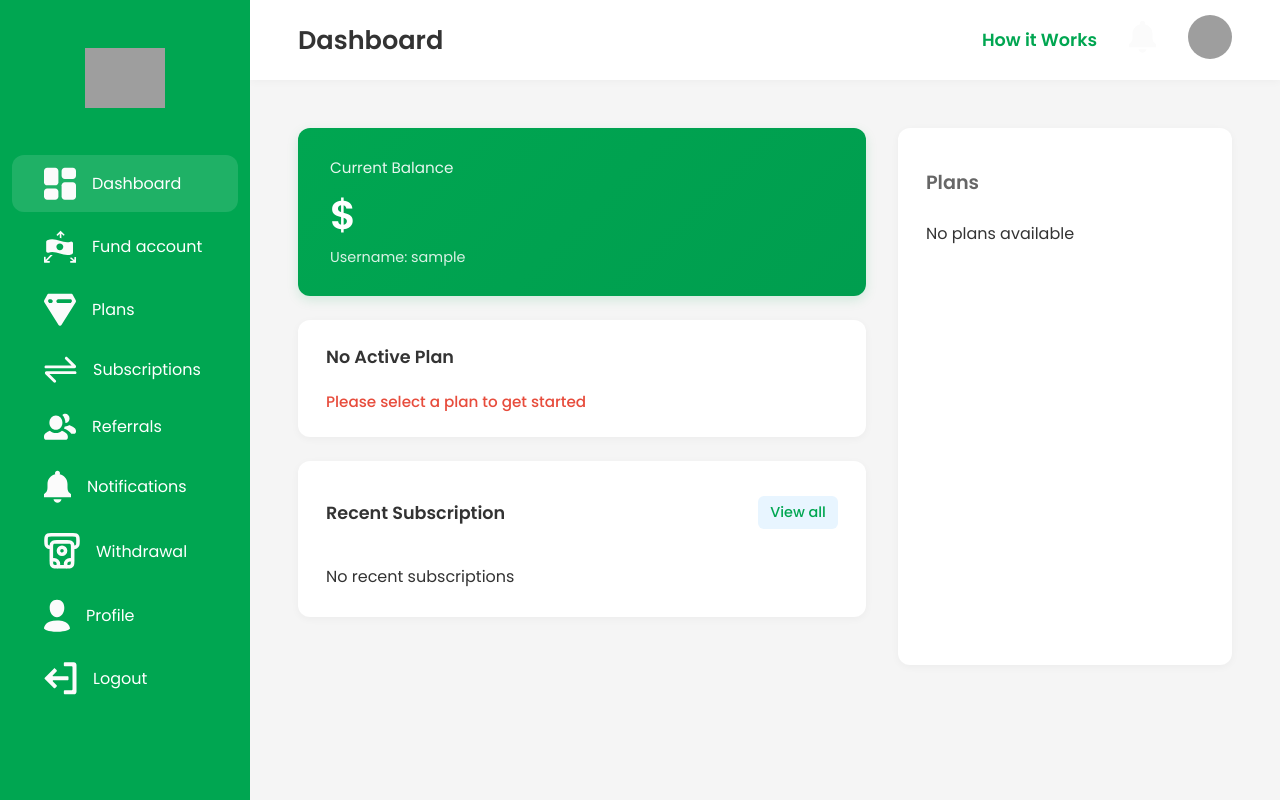
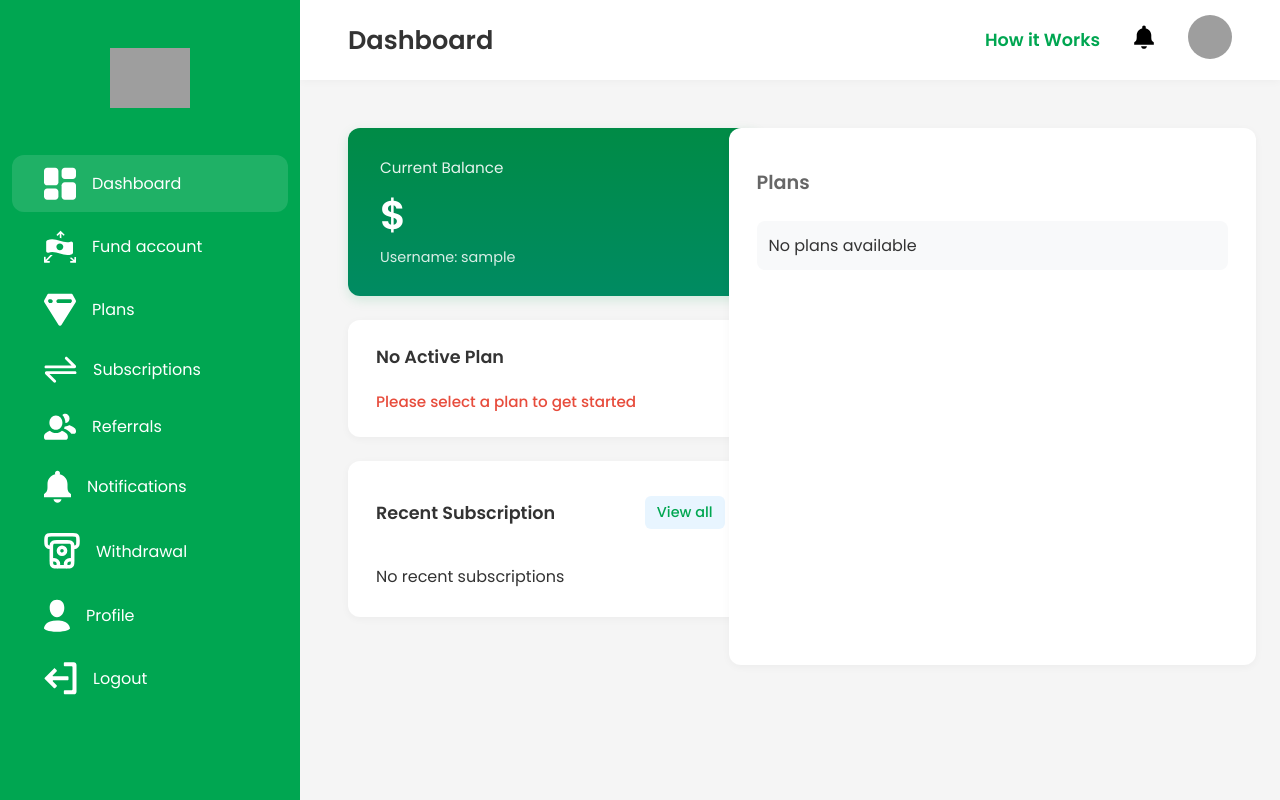
Before and after one commit to dotunv/agapeweb, a Django app: page /dashboard/ in a window 1280 px wide. Run offline with Django 5.2, Linux system fonts and the light colour scheme; the visitor is signed in with stand-in values (Sample User, id 1); data that the repository does not hold is empty; grey boxes are pictures that could not be loaded.

Commit message:
Update dashboard icons and styles for improved visibility and layout
- Changed the fill color of the notifications icon to black for better contrast.
- Adjusted sidebar width and added new styles for icons to enhance visual consistency.
- Updated HTML structure for sidebar navigation links to include new icon styles.
- Enhanced responsive design for dashboard layout, ensuring better usability across devices.

```diff
--- a/templates/dashboard/base_dashboard.html
+++ b/templates/dashboard/base_dashboard.html
@@ -15,7 +15,7 @@
             --background-light: #F5F5F5;
             --white: #FFFFFF;
             --light-blue: #9BBFF4;
-            --sidebar-width: 270px;
+            --sidebar-width: 320px;
             --transition-speed: 0.4s;
             --transition-timing: cubic-bezier(0.4, 0, 0.2, 1);
             --spacing-sm: clamp(8px, 1vw, 12px);
@@ -213,7 +213,7 @@
         /* Enhanced Responsive Breakpoints */
         @media (max-width: 1400px) {
             :root {
-                --sidebar-width: 250px;
+                --sidebar-width: 300px;
             }
 
             .page-title {
@@ -314,6 +314,16 @@
                 background: rgba(255,255,255,0.12);
             }
         }
+
+        /* Add styles for the icons */
+        .sidebar-icon {
+            filter: brightness(0) invert(1); /* Makes the icon white */
+        }
+
+        .topbar-icon {
+            width: 24px;
+            height: 24px;
+        }
     </style>
     {% block extra_css %}{% endblock %}
 </head>
@@ -337,56 +347,56 @@
         <nav class="sidebar-nav">
             <ul>
                 <li>
-                    <a href="{% url 'dashboard:dashboard' %}" class="{% if request.resolver_match.url_name == 'dashboard' %}active{% endif %}">
-                        <img src="{% static 'images/icons/dashboard.svg' %}" class="icon" alt="Dashboard" />
+                    <a href="{% url 'frontend:dashboard' %}" class="{% if request.resolver_match.url_name == 'dashboard' %}active{% endif %}">
+                        <img src="{% static 'images/icons/dashboard.svg' %}" class="icon sidebar-icon" alt="Dashboard" />
                         <span>Dashboard</span>
                     </a>
                 </li>
                 <li>
                     <a href="{% url 'frontend:fund_account' %}" class="{% if request.resolver_match.url_name == 'fund_account' %}active{% endif %}">
-                        <img src="{% static 'images/icons/fund_account.svg' %}" class="icon" alt="Fund Account" />
+                        <img src="{% static 'images/icons/fund_account.svg' %}" class="icon sidebar-icon" alt="Fund Account" />
                         <span>Fund account</span>
                     </a>
                 </li>
                 <li>
                     <a href="{% url 'frontend:plans' %}" class="{% if request.resolver_match.url_name == 'plans' %}active{% endif %}">
-                        <img src="{% static 'images/icons/plans.svg' %}" class="icon" alt="Plans" />
+                        <img src="{% static 'images/icons/plans.svg' %}" class="icon sidebar-icon" alt="Plans" />
                         <span>Plans</span>
                     </a>
                 </li>
                 <li>
                     <a href="{% url 'frontend:subscriptions' %}" class="{% if request.resolver_match.url_name == 'subscriptions' %}active{% endif %}">
-                        <img src="{% static 'images/icons/subscriptions.svg' %}" class="icon" alt="Subscriptions" />
+                        <img src="{% static 'images/icons/subscriptions.svg' %}" class="icon sidebar-icon" alt="Subscriptions" />
                         <span>Subscriptions</span>
                     </a>
                 </li>
                 <li>
                     <a href="{% url 'frontend:referrals' %}" class="{% if request.resolver_match.url_name == 'referrals' %}active{% endif %}">
-                        <img src="{% static 'images/icons/referrals.svg' %}" class="icon" alt="Referrals" />
+                        <img src="{% static 'images/icons/referrals.svg' %}" class="icon sidebar-icon" alt="Referrals" />
                         <span>Referrals</span>
                     </a>
                 </li>
                 <li>
                     <a href="{% url 'frontend:notifications' %}" class="{% if request.resolver_match.url_name == 'notifications' %}active{% endif %}">
-                        <img src="{% static 'images/icons/notifications.svg' %}" class="icon" alt="Notifications" />
+                        <img src="{% static 'images/icons/notifications.svg' %}" class="icon sidebar-icon" alt="Notifications" />
                         <span>Notifications</span>
                     </a>
                 </li>
                 <li>
                     <a href="{% url 'frontend:withdrawal' %}" class="{% if request.resolver_match.url_name == 'withdrawal' %}active{% endif %}">
-                        <img src="{% static 'images/icons/withdrawals.svg' %}" class="icon" alt="Withdrawal" />
+                        <img src="{% static 'images/icons/withdrawals.svg' %}" class="icon sidebar-icon" alt="Withdrawal" />
                         <span>Withdrawal</span>
                     </a>
                 </li>
                 <li>
                     <a href="{% url 'frontend:profile' %}" class="{% if request.resolver_match.url_name == 'profile' %}active{% endif %}">
-                        <img src="{% static 'images/icons/profile.svg' %}" class="icon" alt="Profile" />
+                        <img src="{% static 'images/icons/profile.svg' %}" class="icon sidebar-icon" alt="Profile" />
                         <span>Profile</span>
                     </a>
                 </li>
                 <li>
                     <a href="{% url 'users:logout' %}" class="logout-link">
-                        <img src="{% static 'images/icons/logout.svg' %}" class="icon" alt="Logout" />
+                        <img src="{% static 'images/icons/logout.svg' %}" class="icon sidebar-icon" alt="Logout" />
                         <span>Logout</span>
                     </a>
                 </li>
@@ -405,7 +415,7 @@
                     </li>
                     <li>
                         <a href="{% url 'frontend:notifications' %}">
-                            <img src="{% static 'images/icons/notifications.svg' %}" alt="Notifications" />
+                            <img src="{% static 'images/icons/notifications.svg' %}" class="topbar-icon" alt="Notifications" />
                         </a>
                     </li>
                     <li>
--- a/templates/dashboard/dashboard_styles.html
+++ b/templates/dashboard/dashboard_styles.html
@@ -1,23 +1,30 @@
 <style>
     .content-grid {
         display: grid;
-        grid-template-columns: minmax(0, 1.7fr) minmax(0, 1fr);
-        gap: 32px;
+        grid-template-columns: minmax(0, 0.85fr) minmax(0, 1.15fr);
+        gap: 48px;
         max-width: 100%;
+        padding: 0;
+        margin-right: var(--spacing-xl);
     }
 
     .main-cards {
         display: flex;
         flex-direction: column;
         gap: 24px;
+        width: 100%;
+        min-width: 0;
+        max-width: 500px;
     }
 
     /* Balance Card */
     .balance-card {
-        background: linear-gradient(135deg, #00A651 0%, #009e4f 100%);
+        /* background: linear-gradient(135deg, #00A651 0%, #009e4f 100%); */
+        background: linear-gradient(to bottom, #008B46 0%, #008B62 100%);
         color: #fff;
         padding: 28px 32px;
         border-radius: 12px;
+        width: 100%;
         box-shadow: 0 4px 12px rgba(0, 166, 81, 0.15);
     }
 
@@ -43,6 +50,7 @@
     .current-plan {
         background: #fff;
         padding: 24px 28px;
+        width: 100%;
         border-radius: 12px;
         box-shadow: 0 2px 8px rgba(0, 0, 0, 0.04);
     }
@@ -109,6 +117,7 @@
         background: #fff;
         padding: 24px 28px;
         border-radius: 12px;
+        width: 100%;
         box-shadow: 0 2px 8px rgba(0, 0, 0, 0.04);
     }
 
@@ -183,6 +192,9 @@
         border-radius: 12px;
         height: 100%;
         box-shadow: 0 2px 8px rgba(0, 0, 0, 0.04);
+        min-width: 0;
+        width: 100%;
+        margin-right: var(--spacing-xl);
     }
 
     .plans-title {
@@ -196,24 +208,37 @@
         display: flex;
         flex-direction: column;
         gap: 20px;
+        width: 100%;
     }
 
     .plan-item {
         display: flex;
         justify-content: space-between;
         align-items: center;
+        padding: 12px;
+        border-radius: 8px;
+        background: #f8f9fa;
+        transition: background-color 0.2s ease;
+    }
+
+    .plan-item:hover {
+        background: #f0f2f5;
     }
 
     .plan-info {
         display: flex;
         flex-direction: column;
         gap: 4px;
+        min-width: 0; /* Prevents text overflow */
     }
 
     .plan-name {
         font-size: 1rem;
         color: #666;
         font-weight: 500;
+        white-space: nowrap;
+        overflow: hidden;
+        text-overflow: ellipsis;
     }
 
     .plan-price {
@@ -232,6 +257,8 @@
         cursor: pointer;
         font-weight: 500;
         transition: all 0.2s ease;
+        white-space: nowrap; /* Prevents button text from wrapping */
+        margin-left: 16px; /* Add space between price and button */
     }
 
     .subscribe-btn:not(:disabled):hover {
@@ -247,10 +274,34 @@
     }
 
     /* Responsive Styles */
+    @media (max-width: 1400px) {
+        .content-grid {
+            gap: 32px;
+            margin-right: var(--spacing-lg);
+        }
+
+        .plans-section {
+            margin-right: var(--spacing-lg);
+        }
+
+        .main-cards {
+            max-width: 450px;
+        }
+    }
+
     @media (max-width: 1200px) {
         .content-grid {
-            grid-template-columns: minmax(0, 1.5fr) minmax(0, 1fr);
+            grid-template-columns: repeat(2, minmax(0, 1fr));
             gap: 24px;
+            margin-right: var(--spacing-md);
+        }
+
+        .plans-section {
+            margin-right: var(--spacing-md);
+        }
+
+        .main-cards {
+            max-width: none;
         }
     }
 
@@ -258,10 +309,16 @@
         .content-grid {
             grid-template-columns: 1fr;
             gap: 24px;
+            margin-right: 0;
         }
 
         .plans-section {
             height: auto;
+            margin-right: 0;
+        }
+
+        .main-cards {
+            max-width: none;
         }
 
         .balance-amount {
```
Also changed, not shown: static/images/icons/notifications.svg.
